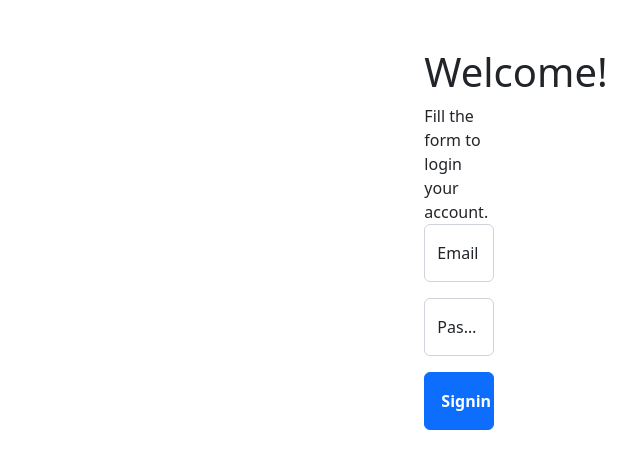
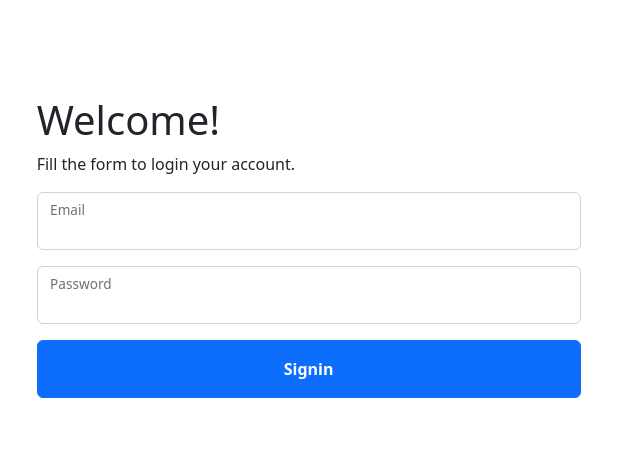
Before and after one commit to mechztcc/angular-ssr-photo-galery, an Angular app: page /login in a window 1280 px wide. Shown: the top 468 px of the page, without its empty margins (118-758 px from the left). Built offline with nearby package versions, Linux system fonts and the light colour scheme.

Commit message:
feat: prepare form login

```diff
--- a/src/app/components/card-login/card-login.component.html
+++ b/src/app/components/card-login/card-login.component.html
@@ -2,17 +2,23 @@
   <h1>Welcome!</h1>
   <span class="">Fill the form to login your account.</span>
 
+  <form  class="mt-3" [formGroup]="form" (ngSubmit)="onSubmit()">
     <div class="form-floating mb-3">
-    <input type="email" class="form-control" placeholder="name@example.com" />
+      <input
+        type="email"
+        class="form-control"
+        formControlName="email"
+        [class.is-invalid]="hasErrorEmail"
+      />
       <label for="floatingInput">Email</label>
     </div>
-
 
     <div class="form-floating mb-3">
       <input
         type="password"
         class="form-control"
-      placeholder="name@example.com"
+        formControlName="password"
+        [class.is-invalid]="hasErrorPassword"
       />
       <label for="floatingInput">Password</label>
     </div>
@@ -20,4 +26,5 @@
     <button class="btn btn-primary p-3 w-100">
       <b>Signin</b>
     </button>
+  </form>
 </div>
--- a/src/app/components/card-login/card-login.component.ts
+++ b/src/app/components/card-login/card-login.component.ts
@@ -1,10 +1,51 @@
+import { OnInit } from '@angular/core';
 import { Component } from '@angular/core';
+import { FormBuilder, FormGroup, Validators } from '@angular/forms';
 
 @Component({
   selector: 'app-card-login',
   templateUrl: './card-login.component.html',
-  styleUrls: ['./card-login.component.scss']
+  styleUrls: ['./card-login.component.scss'],
 })
-export class CardLoginComponent {
+export class CardLoginComponent implements OnInit {
+  form: FormGroup;
+  get formControls() {
+    return this.form.controls;
+  }
 
+  get hasErrorEmail() {
+    return (
+      this.formControls['email'].invalid && this.formControls['email'].dirty
+    );
+  }
+
+  get hasErrorPassword() {
+    return (
+      this.formControls['password'].invalid &&
+      this.formControls['password'].dirty
+    );
+  }
+  constructor(private fb: FormBuilder) {}
+
+  ngOnInit(): void {
+    this.initForm();
+  }
+
+  initForm() {
+    this.form = this.fb.group({
+      email: ['', Validators.compose([Validators.required, Validators.email])],
+      password: ['', Validators.required],
+    });
+  }
+
+  onSubmit() {
+    if (this.form.invalid) {
+      return;
+    }
+
+    const payload = {
+      email: this.formControls['email'].value,
+      password: this.formControls['password'].value,
+    };
+  }
 }
--- a/src/app/pages/login/login.component.html
+++ b/src/app/pages/login/login.component.html
@@ -1,4 +1,4 @@
-<div class="row">
+<div class="mt-5" style="min-width: 100vw;">
   <div class="col-10 offset-1 col-md-6">
     <app-card-login></app-card-login>
   </div>
--- a/src/styles.scss
+++ b/src/styles.scss
@@ -11,4 +11,5 @@
   justify-content: center;
   align-items: start;
   min-height: 100vh;
+  min-width: 100vw;
 }
--- a/tsconfig.json
+++ b/tsconfig.json
@@ -5,7 +5,7 @@
     "baseUrl": "./",
     "outDir": "./dist/out-tsc",
     "forceConsistentCasingInFileNames": true,
-    "strict": true,
+    "strict": false,
     "noImplicitOverride": true,
     "noPropertyAccessFromIndexSignature": true,
     "noImplicitReturns": true,
```
Also changed, not shown: src/app/app.module.ts (+8 -1 lines). Lines whose indentation alone changed are shown as unchanged.
